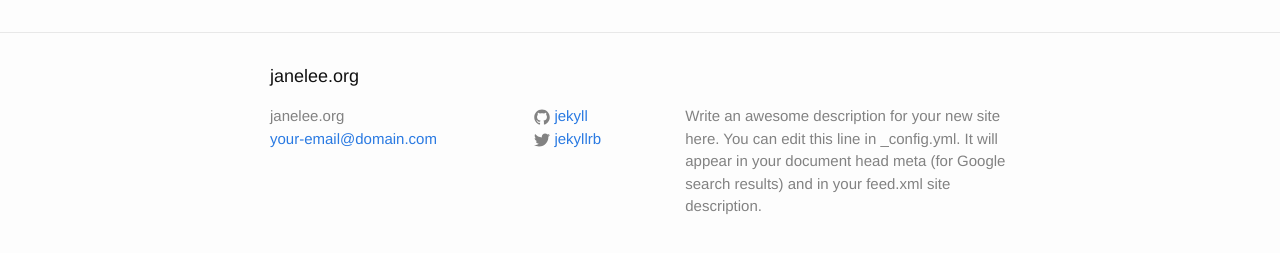
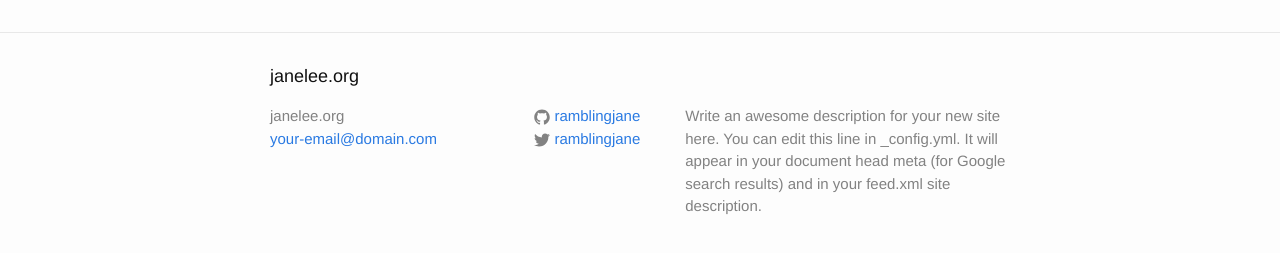
Before and after one commit to ramblingjane/ramblingjane.github.io, a Jekyll site: the page built from index.html, in a window 1280 px wide. Shown: the part 264-517 px from the top of the page. Built offline with Jekyll 4.4.1, drawn with Linux system fonts in a browser that asks for light colours.

Commit message:
added twitter and github usernames

```diff
--- a/_config.yml
+++ b/_config.yml
@@ -7,8 +7,8 @@ description: > # this means to ignore newlines until "baseurl:"
   Google search results) and in your feed.xml site description.
 baseurl: "" # the subpath of your site, e.g. /blog/
 url: "http://janelee.org" # the base hostname & protocol for your site
-twitter_username: jekyllrb
-github_username:  jekyll
+twitter_username: ramblingjane
+github_username:  ramblingjane
 
 # Build settings
 markdown: kramdown
```
